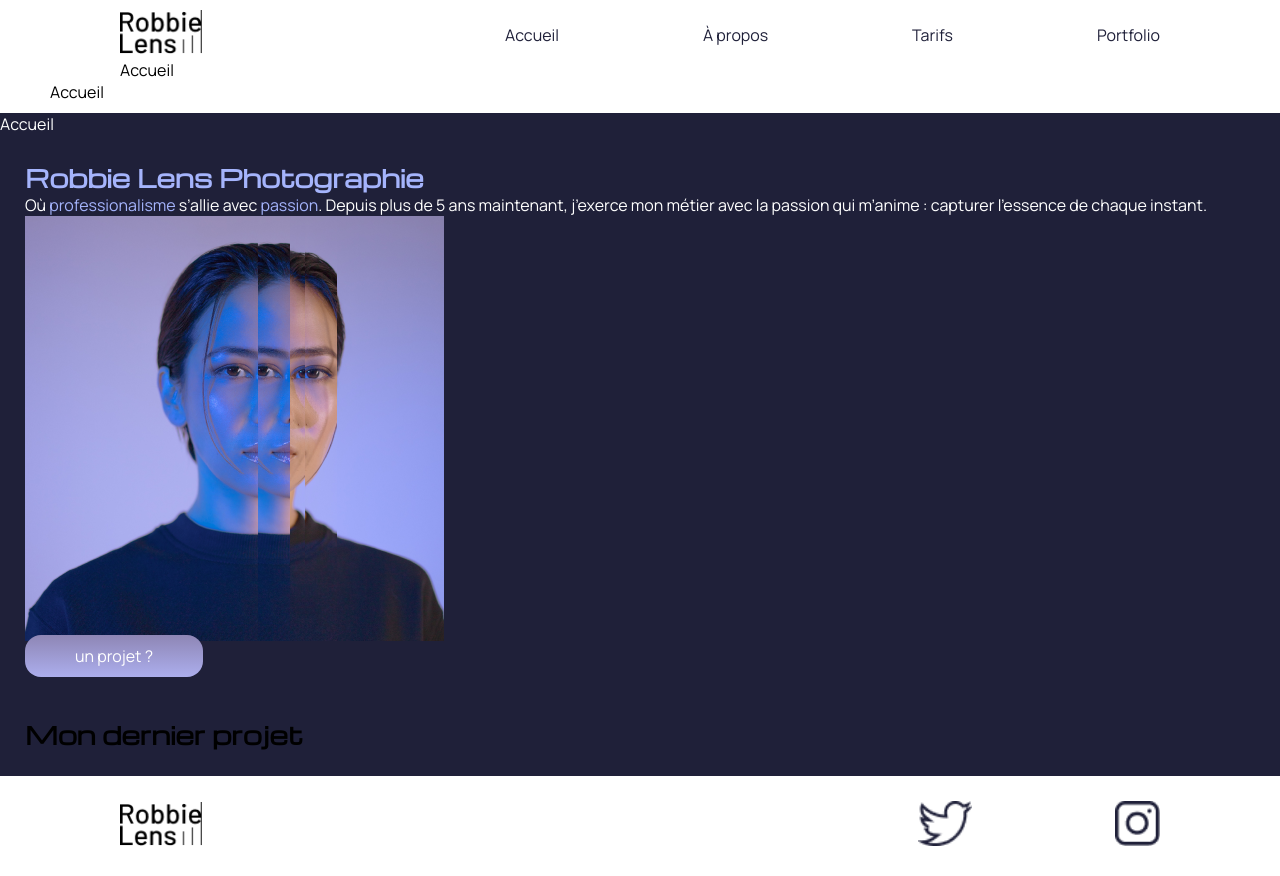
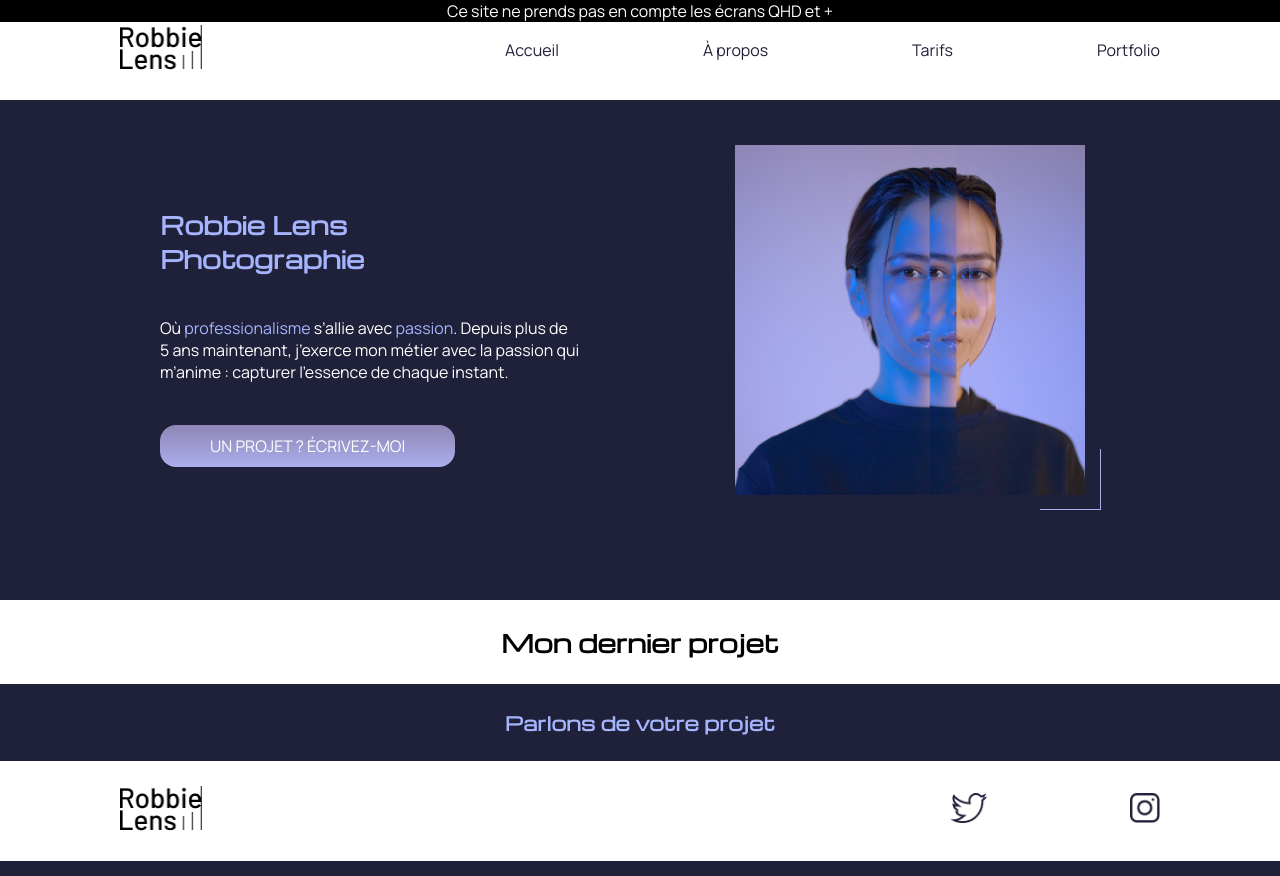
Before and after one commit to Ymeh-Git/Robbie, a plain HTML site: page index.html in a window 1280 px wide. Drawn offline with nearby package versions, Linux system fonts and the light colour scheme; files that its build step writes are made by us from their sources; files whose address does not match are found by name.

Commit message:
Update index.html
header
main
  section 1
    grid
  section 2
  section 3
footer

```diff
--- a/index.html
+++ b/index.html
@@ -3,15 +3,18 @@
 
 <head>
     <meta charset="utf-8" >
+    <meta http-equiv="X-UA-Compatible" content="ie=edge">
+    <meta name="viewport" content="width=device-width, initial-scale=1.0">
     <title>Accueil - Robbie Lens Photographie</title>
-    <meta http-equiv="X-UA-Compatible" content="ie=edge">
-    <link href="style.css" rel="stylesheet" >
+    <link href="./css/style.css" rel="stylesheet">
+    <link rel="stylesheet" href="./css/class.css">
     <link rel="preconnect" href="https://fonts.googleapis.com">
     <link rel="preconnect" href="https://fonts.gstatic.com" crossorigin>
     <link href="https://fonts.googleapis.com/css2?family=Manrope:wght@200..800&family=Michroma&display=swap" rel="stylesheet">
 </head>
 
 <body>
+    <p id="first" class="text-white bg-black absolute text-center">Ce site ne prends pas en compte les écrans QHD et +</p>
     <header>
         <nav class="menuNav">
             <div><a href="index.html"><img src="images/logo.png" alt="Logo Robbie Lens" class="logo lien-icone"></a></div>
@@ -21,45 +24,45 @@
                 <a href="tarifs.html">Tarifs</a>
                 <a href="portfolio.html">Portfolio</a>
             </div>
-            <!-- Test pour mon problème de font-size -->
-            <a href="index.html" style="color: black;">Accueil</a>
         </nav>
-        <!-- Test pour mon problème de font-size -->
-        <a href="index.html" style="color: black;">Accueil</a>
     </header>
-    <!-- Test pour mon problème de font-size -->
-    <a href="index.html" style="color: white;">Accueil</a>
     <main>
         <section>
-            <div>
-                <div>
-                    <h1>Robbie Lens Photographie</h1>
-                    <p>
+            <div class="wrapper">
+                <div class="one">
+                    <h1 class="text-start">Robbie Lens <br>Photographie</h1>
+                </div>
+                <div class="two">
+                    <p >
                         Où <em>professionalisme</em> s’allie avec <em>passion</em>. Depuis
                         plus de 5 ans maintenant, j’exerce mon métier avec la passion
                         qui m’anime : capturer l’essence de chaque instant.
                     </p>
                 </div>
-                <div><img src="images/robbie-lens.png" alt="Portrait avec effet de la photographe Robbie Lens"></div>
-
-            </div>
-            <div>
-                <a href="" class="cta">un projet ? </a>
+                <div class="pt-2 three text-start">
+                        <a href="" class="cta">UN PROJET ? ÉCRIVEZ-MOI</a>
+                </div>
+                <div class="four">
+                    <div class="centerFit"><img src="images/robbie-lens.png" alt="Portrait avec effet de la photographe Robbie Lens"><div class="mini-border"></div></div>
+                </div>
             </div>
         </section>
+        <section class="bg-white">
+            <h2 class="text-center text-black">Mon dernier projet</h2>
+        </section>
         <section>
-            <h2>Mon dernier projet</h2>
+            <h3 class="text-center">Parlons de votre projet</h3>
         </section>
     </main>
     <footer>
-        <div class="menuNav">
-            <div><a href="index.html"><img src="images/logo.png" alt="Logo Robbie Lens" class="logo lien-icone"></a></div>
+        <div class="menuFooter">
+            <div class="btnNav"><a href="index.html"><img src="images/logo.png" alt="Logo Robbie Lens" class="logo lien-icone"></a></div>
             <div class="btnNav">
                 <a target="_blank" href="https://twitter.com/" class="lien-icone">
-                    <img src="images/twitter.png" alt="Logo Twitter" height="45px">
+                    <img src="images/twitter.png" alt="Logo Twitter" height="30px">
                 </a>
                 <a target="_blank" href="https://www.instagram.com/" class="lien-icone">
-                    <img src="images/instagram.png" alt="Logo Instagram" width="45px">
+                    <img src="images/instagram.png" alt="Logo Instagram" width="30px">
                 </a>
             </div>
         </div>
```
